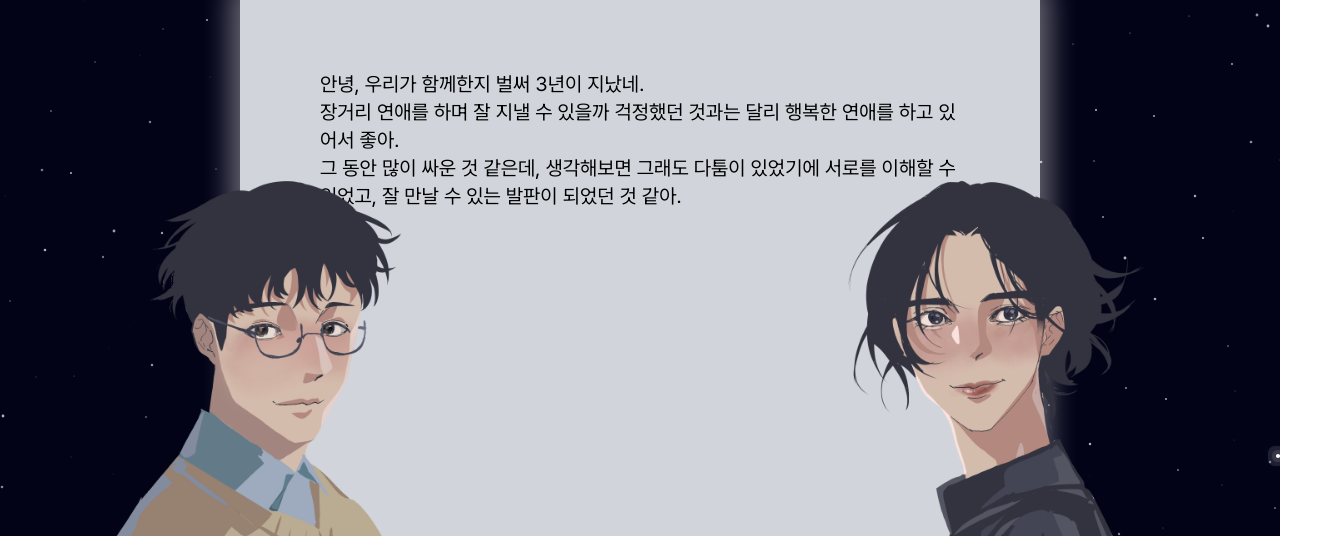
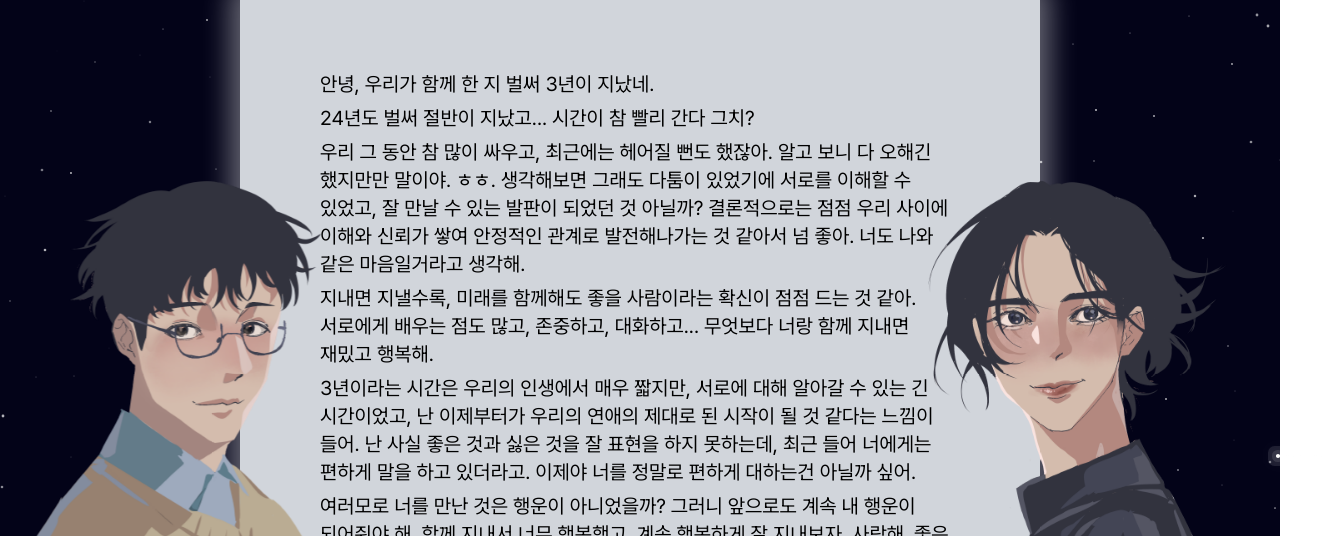
Before and after one commit to ssj5037/3rd-anniversary, a Next.js app: page /message in a window 1280 px wide. Shown: the part 246-782 px from the top of the page, 1328 px wide, since content can reach past the window. Built offline with nearby package versions, Linux system fonts and the light colour scheme; no server answers.

Commit message:
feat: 메세지 작성

```diff
--- a/src/app/globals.css
+++ b/src/app/globals.css
@@ -12,6 +12,17 @@ body {
   box-shadow: 0px 0px 28px 10px rgba(255, 255, 255, 0.4);
   -webkit-box-shadow: 0px 0px 28px 10px rgba(255, 255, 255, 0.4);
   -moz-box-shadow: 0px 0px 28px 10px rgba(255, 255, 255, 0.4);
+}
+
+.message_container::-webkit-scrollbar {
+  width: 5px;
+}
+.message_container::-webkit-scrollbar-thumb {
+  background-color: #2f3542;
+  border-radius: 10px;
+}
+.message_container::-webkit-scrollbar-track {
+  background-color: none;
 }
 
 /* shooting star css */
--- a/src/app/message/page.tsx
+++ b/src/app/message/page.tsx
@@ -6,25 +6,44 @@ export default function messagePage() {
   return (
     <div className='flex justify-center'>
       <div className='bg-gray-300 message_shadow w-[800px] rounded-lg h-[84dvh] relative'>
-        <div className='p-20 text-black text-xl h-full flex flex-col justify-between'>
-          <p>
-            안녕, 우리가 함께한지 벌써 3년이 지났네.
-            <br />
-            장거리 연애를 하며 잘 지낼 수 있을까 걱정했던 것과는 달리 행복한
-            연애를 하고 있어서 좋아.
-            <br />
-            그 동안 많이 싸운 것 같은데, 생각해보면 그래도 다툼이 있었기에
-            서로를 이해할 수 있었고, 잘 만날 수 있는 발판이 되었던 것 같아.
-            <br />
-          </p>
-          <p className='text-right px-10 font-semibold text-violet-950'>
-            2024.06.23. 너를 많이 사랑하는 사람으로부터.
+        <div className='px-20 pt-20 pb-10 text-black text-xl h-full flex flex-col gap-5 justify-between overflow-auto message_container'>
+          <div className='space-y-1.5 break-keep'>
+            <p>안녕, 우리가 함께 한 지 벌써 3년이 지났네.</p>
+            <p>24년도 벌써 절반이 지났고... 시간이 참 빨리 간다 그치?</p>
+            <p>
+              우리 그 동안 참 많이 싸우고, 최근에는 헤어질 뻔도 했잖아. 알고
+              보니 다 오해긴 했지만만 말이야. ㅎㅎ. 생각해보면 그래도 다툼이
+              있었기에 서로를 이해할 수 있었고, 잘 만날 수 있는 발판이 되었던 것
+              아닐까? 결론적으로는 점점 우리 사이에 이해와 신뢰가 쌓여 안정적인
+              관계로 발전해나가는 것 같아서 넘 좋아. 너도 나와 같은 마음일거라고
+              생각해.
+            </p>
+            <p>
+              지내면 지낼수록, 미래를 함께해도 좋을 사람이라는 확신이 점점 드는
+              것 같아. 서로에게 배우는 점도 많고, 존중하고, 대화하고... 무엇보다
+              너랑 함께 지내면 재밌고 행복해.
+            </p>
+            <p>
+              3년이라는 시간은 우리의 인생에서 매우 짧지만, 서로에 대해 알아갈
+              수 있는 긴 시간이었고, 난 이제부터가 우리의 연애의 제대로 된
+              시작이 될 것 같다는 느낌이 들어. 난 사실 좋은 것과 싫은 것을 잘
+              표현을 하지 못하는데, 최근 들어 너에게는 편하게 말을 하고
+              있더라고. 이제야 너를 정말로 편하게 대하는건 아닐까 싶어.
+            </p>
+            <p>
+              여러모로 너를 만난 것은 행운이 아니었을까? 그러니 앞으로도 계속 내
+              행운이 되어줘야 해. 함께 지내서 너무 행복했고, 계속 행복하게 잘
+              지내보자. 사랑해. 좋은 밤 보내고, 내 꿈 꿔. 🌃
+            </p>
+          </div>
+          <p className='text-right px-10 font-semibold'>
+            2024.06.26. 너를 많이 사랑하는 사람으로부터. 💛
           </p>
         </div>
-        <div className='absolute -left-52 bottom-0 w-[500px]'>
+        <div className='absolute -left-72 bottom-0 w-[500px]'>
           <Image src={hjgImage} width={500} height={500} alt='hjg image' />
         </div>
-        <div className='absolute -right-52 bottom-0 w-[500px]'>
+        <div className='absolute -right-72 bottom-0 w-[500px]'>
           <Image src={ssjImage} width={500} height={500} alt='ssj image' />
         </div>
       </div>
```
